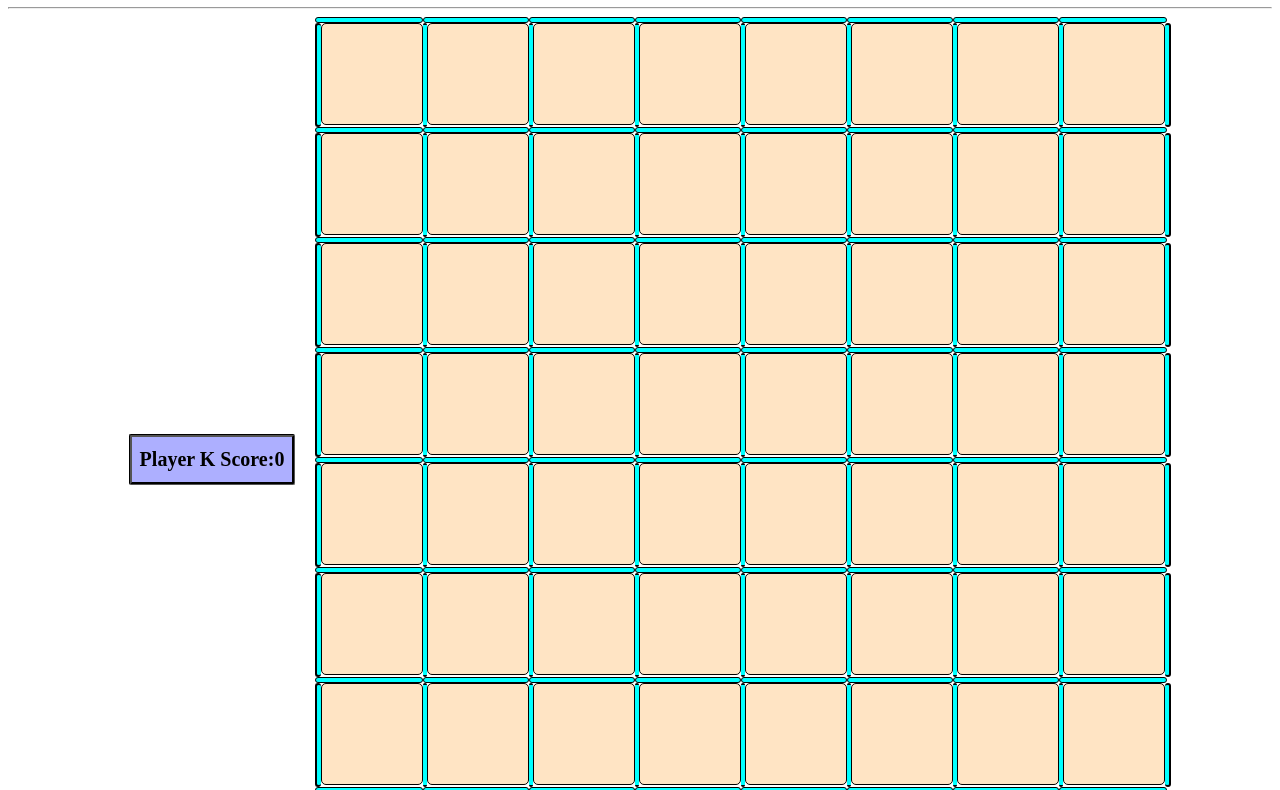
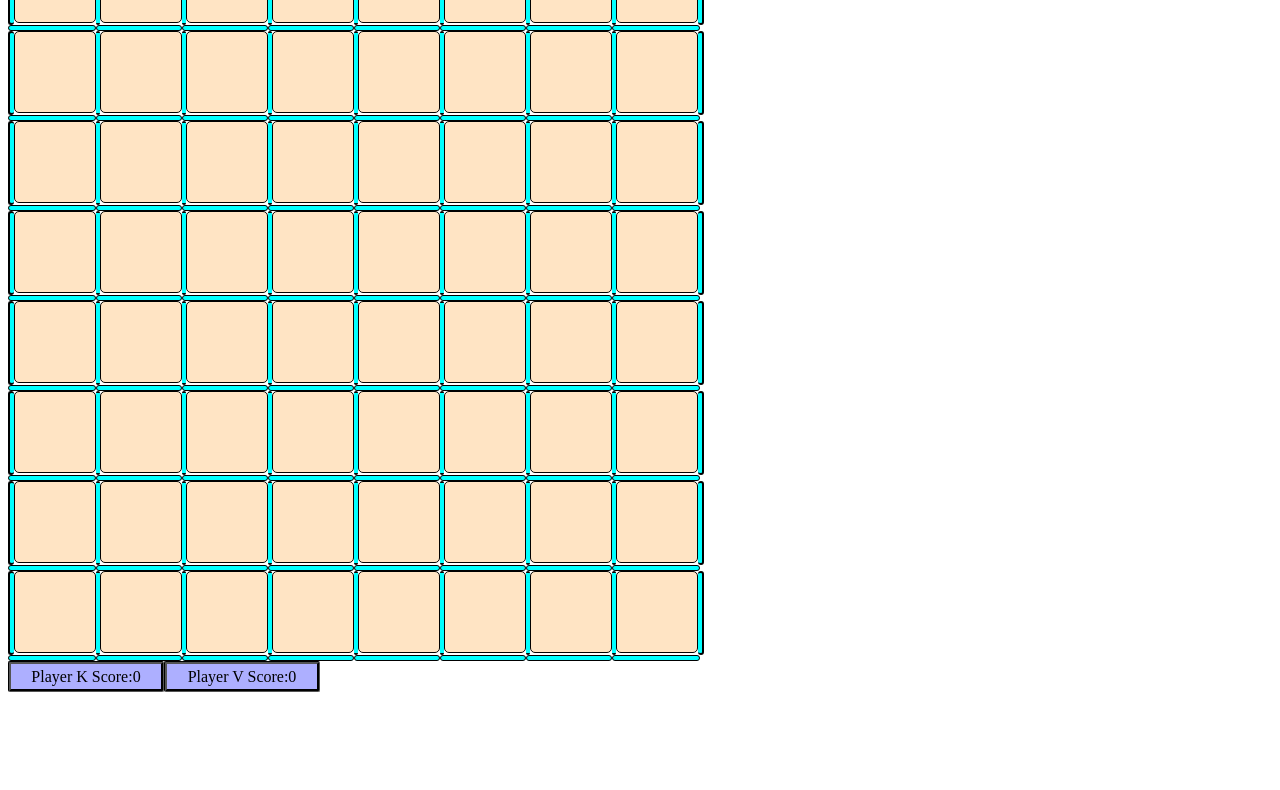
Before and after one commit to kamleshgurjarpalwas/TATIYA, a plain HTML site: page index.html in a window 1280 px wide. Shown: the part 73-863 px from the top of the page. After the commit the page ends 800 px from the top, so only its background shows below. Drawn offline with Linux system fonts and the light colour scheme.

Commit message:
time passs

```diff
--- a/index.html
+++ b/index.html
@@ -14,28 +14,20 @@
         -ms-user-select: none; /* Internet Explorer/Edge */
         user-select: none; /* Non-prefixed version, currently supported by Chrome, Edge, Opera and Firefox */
       }
-
-
       .container {
         display: grid;
         grid-template-columns: repeat(1, 0fr);
       }
-      .mainGame {
+      .globalScoreBox {
+        display: flex;
+      }
+      .scoreBox {
+        width: 150px;
+        height: 25px;
         display: flex;
         justify-content: center;
+        text-align: center;
         align-items: center;
-        flex-wrap: wrap;
-      }
-
-      .scoreBox{
-        width: 160px;
-        height: 45px;
-        display: flex;
-        justify-content: center;
-        margin: 20px;
-        align-items: center;
-        font-size: 20px;
-        font-weight: 600;
         border: 3px black groove;
         border-radius: 2px;
         background-color: rgba(127, 129, 255, 0.637);
@@ -44,14 +36,14 @@
         display: flex;
       }
       .horCor {
-        width: 104px;
+        width: 84px;
         height: 4px;
         background-color: aqua;
         border: 1px black solid;
         border-radius: 5px;
       }
       .horCor1 {
-        width: 106px;
+        width: 86px;
         height: 4px;
         background-color: aqua;
         border: 1px black solid;
@@ -59,7 +51,7 @@
       }
       .verCor {
         width: 4px;
-        height: 100px;
+        height: 80px;
         background-color: aqua;
         border-top: 2px black solid;
         border-bottom: 2px black solid;
@@ -67,7 +59,7 @@
       }
       .verCor1 {
         width: 4px;
-        height: 100px;
+        height: 80px;
         background-color: aqua;
         border-top: 2px black solid;
         border-bottom: 2px black solid;
@@ -76,7 +68,7 @@
       }
       .verCor2 {
         width: 4px;
-        height: 100px;
+        height: 80px;
         background-color: aqua;
         border-top: 2px black solid;
         border-bottom: 2px black solid;
@@ -84,8 +76,8 @@
         border-right: 2px black solid;
       }
       .box {
-        width: 100px;
-        height: 100px;
+        width: 80px;
+        height: 80px;
         display: flex;
         background-color: bisque;
         border: 1px black solid;
@@ -111,10 +103,9 @@
     </style>
   </head>
   <body>
-    <h1 style="text-align: center;">TATIYA</h1><hr>
-    <div class="mainGame">
+    <div class="container"></div>
+    <div class="globalScoreBox">
       <div class="scoreBox">Player K Score: <span id="p1score">0</span></div>
-      <div class="container"></div>
       <div class="scoreBox">Player V Score: <span id="p2score">0</span></div>
     </div>
     <script>
@@ -166,7 +157,8 @@
       const horBorder = document.querySelectorAll(".onlyHor");
       const boxes = document.querySelectorAll(".box");
       verBorder.forEach((pob, index) => {
-        pob.addEventListener("click", function () {//here function used thats why i want to for a perticular element of of class verBorder
+        pob.addEventListener("click", function () {
+          //here function used thats why i want to for a perticular element of of class verBorder
           if (!this.clicked) {
             pob.style.background = "black";
             pob.innerText = "r"; //i stored r for the clicked
```
Lines whose indentation alone changed are shown as unchanged.
